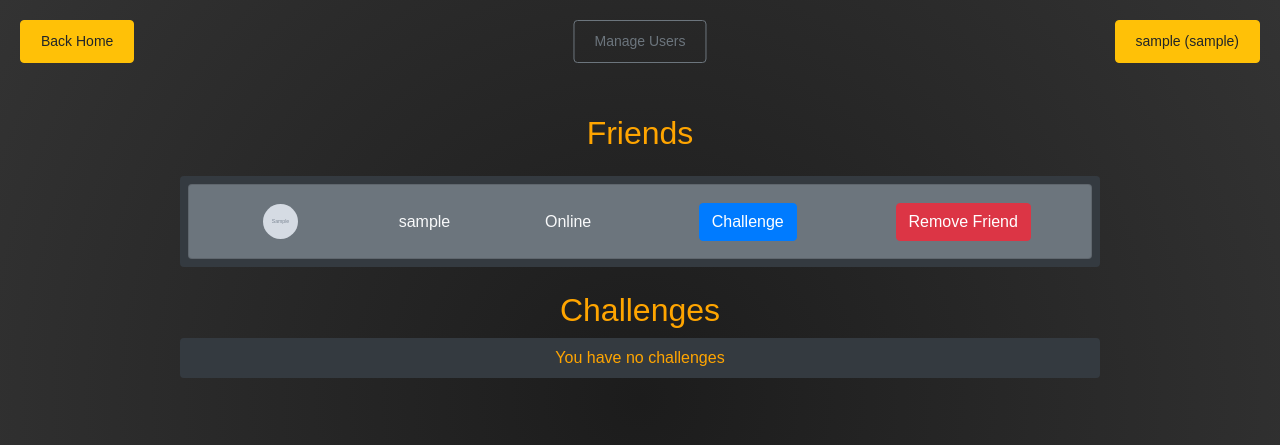
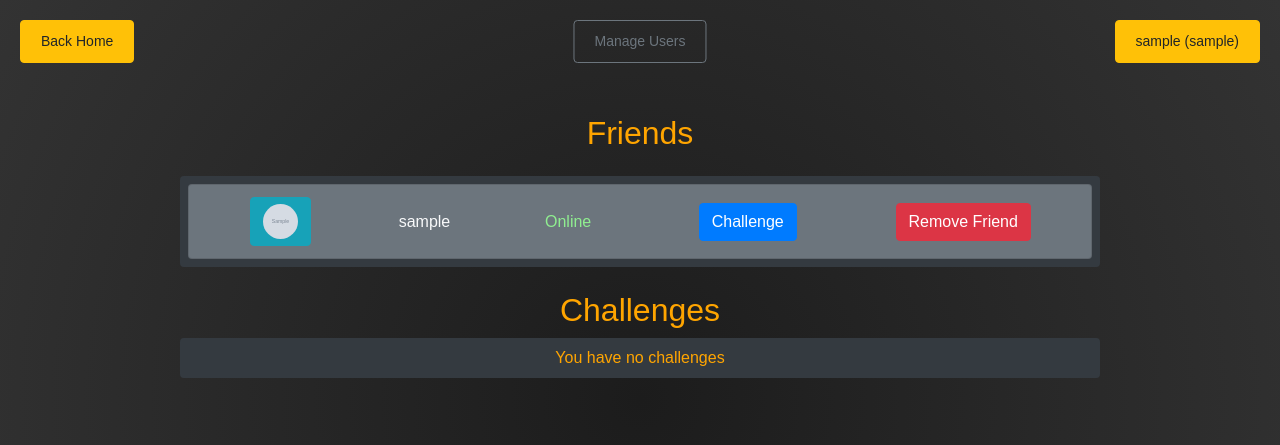
Before and after one commit to ShooterMcLovin/Transcendence, a Django app: page /my_friends/ in a window 1280 px wide. Shown: the top 445 px of the page. Run offline with Django 4.2, Linux system fonts and the light colour scheme; a user stored in the database is signed in; tables that the repository leaves empty hold one stand-in row (values such as "Sample post"); grey boxes marked "Sample" are stand-in pictures; some libraries are stand-ins or nearby versions.

Commit message:
onlie/offline colored in My Friends

```diff
--- a/django/myapp/templates/my_friends.html
+++ b/django/myapp/templates/my_friends.html
@@ -1,6 +1,19 @@
 {% extends "base.html" %}
 {% load static %}
 {% block title %}My Friends{% endblock %}
+{% block extra_css %}
+<style>
+    .der{
+
+    }
+    .online{
+        color: lightgreen
+    }
+    .offline{
+        color: lightcoral
+    }
+</style>
+{% endblock %}
 {% block content %}
 <div class="container mt-5 custom-text-color">
     <h2 class="text-center mb-4">Friends</h2>
@@ -11,18 +24,20 @@
             {%if friend.is_active%}
             <li class="list-group-item bg-secondary text-light d-flex align-items-center justify-content-between">
                 <div class="d-flex align-items-center justify-content-center col-md-2">
-                    <a href="{% url 'user_profile' friend.id %}" class="btn btn-link"><img src="{% if friend.avatar_url %}{{ friend.avatar_url }}{% else %}{% static 'images/logo.png' %}{% endif %}" alt="Avatar" class="img-fluid rounded-circle" style="width: 35px; height: 35px;"></a>
+                    <a href="{% url 'user_profile' friend.id %}" class="btn btn-info"><img src="{% if friend.avatar_url %}{{ friend.avatar_url }}{% else %}{% static 'images/logo.png' %}{% endif %}" alt="Avatar" class="img-fluid rounded-circle" style="width: 35px; height: 35px;"></a>
                 </div>
                 <div class="d-flex align-items-center justify-content-center col-md-2">
                     {{ friend.nickname }}
                 </div>
-                <div class="d-flex align-items-center justify-content-center col-md-2">
-                    {%if friend.is_online %}
+                {%if friend.is_online %}
+                <div class="d-flex align-items-center justify-content-center online col-md-2">
                     Online
-                    {% else %}
+                </div>
+                {% else %}
+                <div class="d-flex align-items-center justify-content-center offline col-md-2">
                     Offline
-                    {% endif %}
                 </div>
+                {% endif %}
                 <div class="d-flex align-items-center justify-content-center col-md-3">
                     <a href="{% url 'ttt' friend.id %}" class="btn btn-primary">Challenge</a>
 
```
